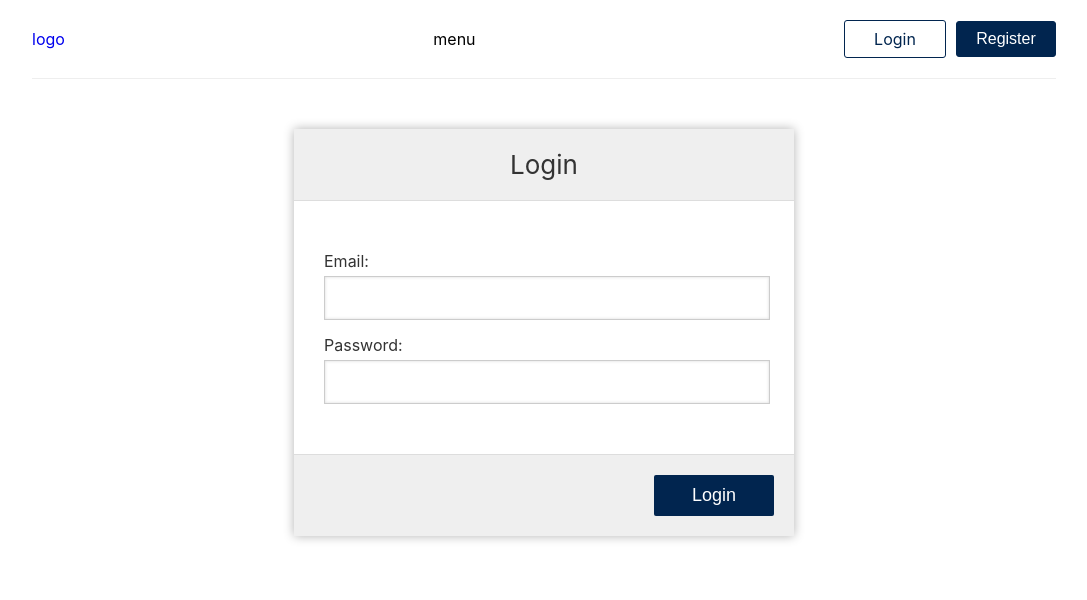
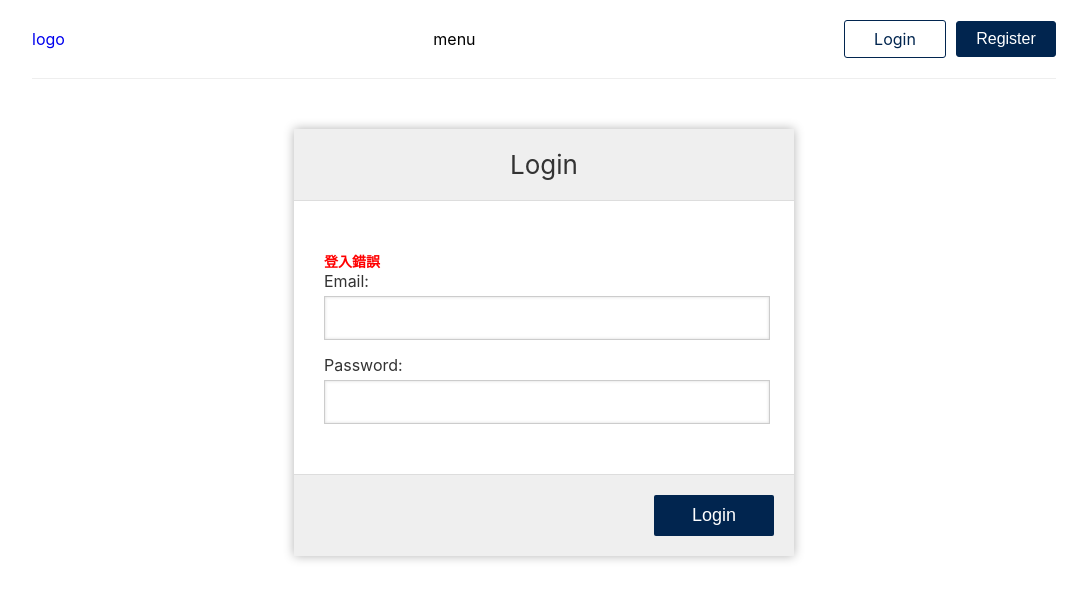
Before and after one commit to potter80511/zrlgx_test, a React (Create React App) app: page /login in a window 1280 px wide. Both pictures are taken after a click on the button "Login". Shown: the top 600 px of the page, without its empty margins (96-1183 px from the left). Built offline with nearby package versions, Linux system fonts and the light colour scheme; no server answers.

Commit message:
接好checkUserToken

```diff
--- a/src/featrures/index/components/PostListBlock.tsx
+++ b/src/featrures/index/components/PostListBlock.tsx
@@ -2,7 +2,6 @@ import React from 'react';
 import styled from 'styled-components';
 import { PostList } from '../types';
 import Post from './Post';
-import InfiniteScroll from "react-infinite-scroll-component";
 import { Waypoint } from 'react-waypoint';
 
 type PostListProps = {
--- a/src/featrures/login/Login.tsx
+++ b/src/featrures/login/Login.tsx
@@ -5,7 +5,7 @@ import styled from 'styled-components';
 import Flex from '../../components/Flex';
 import { StyledContainer } from '../../styles/commonStyles';
 import { loginAction } from './actions/loginActions';
-import { userInfoSelector } from './selectors'
+import { userInfoSelector, userUnAuthorizedSelector } from './selectors'
 
 const StyledLogin = styled(StyledContainer)`
   margin-top: 50px;
@@ -70,6 +70,12 @@ const StyledSubmitButton = styled.button`
   border-radius: 2px;
 `;
 
+const StyledLoginUnAuthorized = styled.div`
+  color: red;
+  font-weight: 600;
+  font-size: 14px;
+`;
+
 const Login = () => {
   const navigate = useNavigate();
   const dispatch = useDispatch();
@@ -78,6 +84,7 @@ const Login = () => {
   const [password, setPassword] = useState('');
 
   const userInfo = useSelector(userInfoSelector);
+  const userUnAuthorized = useSelector(userUnAuthorizedSelector);
 
   useEffect(() => {
     userInfo && navigate('/');
@@ -88,6 +95,7 @@ const Login = () => {
       <StyledLoginBlock>
         <StyledLoginHead>Login</StyledLoginHead>
         <StyledLoginBody>
+          {userUnAuthorized && <StyledLoginUnAuthorized>登入錯誤</StyledLoginUnAuthorized>}
           <StyledInputField>
             <StyledLabel>Email: </StyledLabel>
             <StyledInput type="text" onChange={(e) => setEmail(e.currentTarget.value)} />
--- a/src/featrures/login/actions/loginActions.ts
+++ b/src/featrures/login/actions/loginActions.ts
@@ -21,7 +21,7 @@ export const loginAction = createAsyncThunk(
 );
 
 export const checkUserToken = createAsyncThunk(
-  'login',
+  'login/checkUserToken',
   async (params: { token: string }, thunkAPI) => {
     try {
       const response = await postApi('/auth/me', { ...params });
--- a/src/featrures/login/selectors.ts
+++ b/src/featrures/login/selectors.ts
@@ -7,3 +7,8 @@ export const userInfoSelector = createSelector(
   userSelector,
   ({userInfo}) => userInfo
 );
+
+export const userUnAuthorizedSelector = createSelector(
+  userSelector,
+  ({ unAuthorized }) => unAuthorized
+);
--- a/src/featrures/login/slices/userSlice.ts
+++ b/src/featrures/login/slices/userSlice.ts
@@ -6,16 +6,18 @@ import jsCookie from 'js-cookie';
 export type State = {
   userInfo: UserInfo | null;
   token: string;
+  unAuthorized: boolean;
 }
 
 export const initialState: State = {
   userInfo: null,
   token: '',
+  unAuthorized: false,
 }
 
 export type CaseReducer = {
   setUserInfo: (state: State, action: PayloadAction<Partial<State>>) => State
-  reset: () => State
+  reset: () => void
 }
 
 const userSlice = createSlice<State, CaseReducer>({
@@ -45,6 +47,11 @@ const userSlice = createSlice<State, CaseReducer>({
 
       state.userInfo = user;
       state.token = token;
+      state.unAuthorized = false;
+    },
+    [loginAction.rejected.toString()]: (state) => {
+      console.log('fail')
+      state.unAuthorized = true;
     },
 
     [checkUserToken.fulfilled.toString()]: (state, action: PayloadAction<Pick<NetLoginResponse, 'user'>>) => {
```
